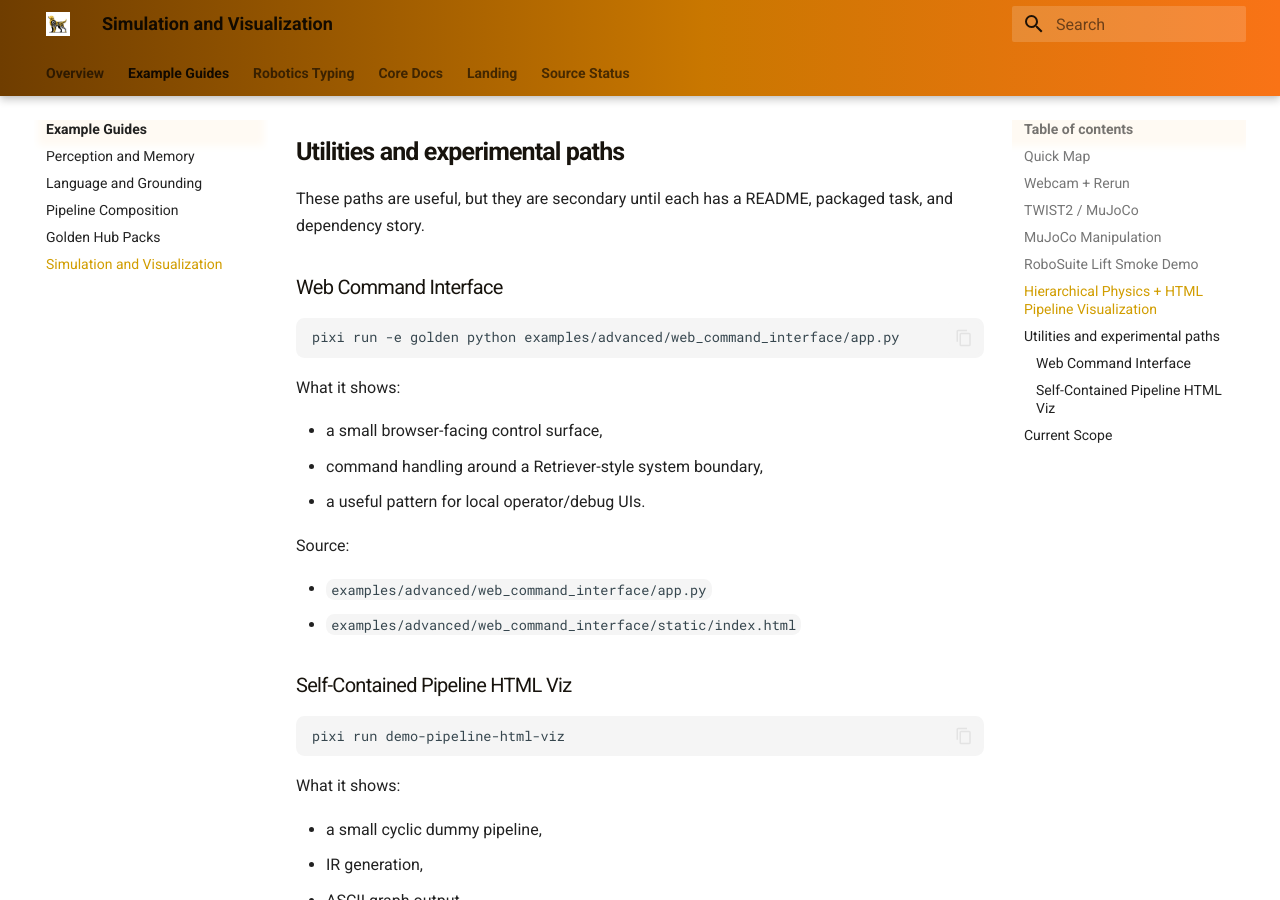
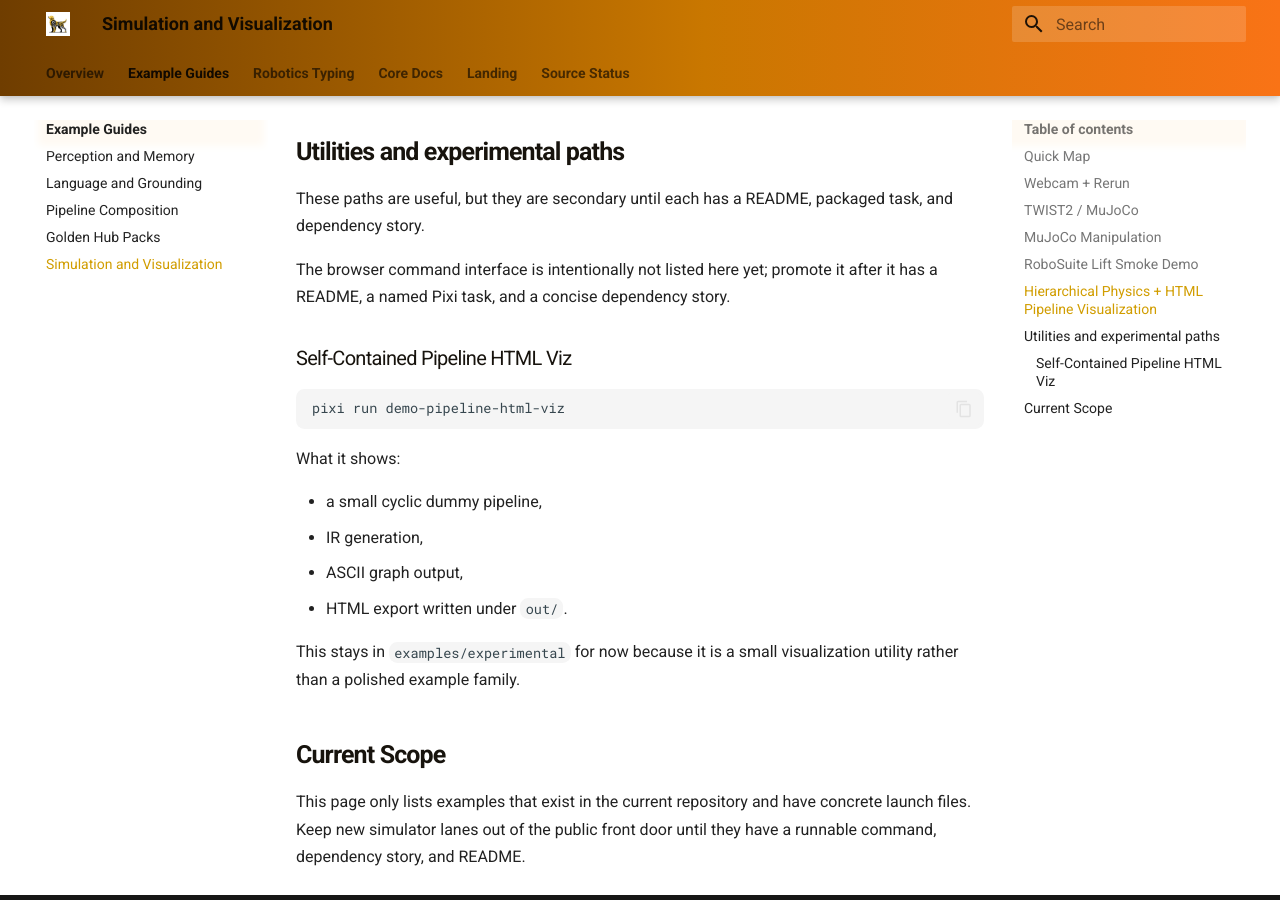
Before and after one commit to openretriever/golden-retriever, an MkDocs documentation site: the page built from docs/examples/simulation_and_visualization_v1.md, in a window 1280 px wide and 900 px high, scrolled down 3207 px. Built offline with MkDocs 1.6.1 and Material for MkDocs 9.7.7, drawn with Linux system fonts in a browser that asks for light colours.

Commit message:
docs(examples): align Golden visualization examples with public APIs

````diff
--- a/docs/examples/simulation_and_visualization_v1.md
+++ b/docs/examples/simulation_and_visualization_v1.md
@@ -118,22 +118,7 @@ Source:
 
 These paths are useful, but they are secondary until each has a README, packaged task, and dependency story.
 
-### Web Command Interface
-
-```bash
-pixi run -e golden python examples/advanced/web_command_interface/app.py
-```
-
-What it shows:
-
-- a small browser-facing control surface,
-- command handling around a Retriever-style system boundary,
-- a useful pattern for local operator/debug UIs.
-
-Source:
-
-- `examples/advanced/web_command_interface/app.py`
-- `examples/advanced/web_command_interface/static/index.html`
+The browser command interface is intentionally not listed here yet; promote it after it has a README, a named Pixi task, and a concise dependency story.
 
 ### Self-Contained Pipeline HTML Viz
 
--- a/docs/llms.txt
+++ b/docs/llms.txt
@@ -23,7 +23,7 @@ GoldenRetriever is not the core runtime. The runtime package is `retriever-core`
 
 ## Current Hub Type-Pack Direction
 
-The core runtime provides registry and Hub mechanics. GoldenRetriever already declares a Hub module manifest for applied types such as `WorldState`, `BeliefGraph`, `Skill`, `Plan`, `Trajectory`, and Arrow conversion helpers. The public `hub.use(...)` path becomes usable after the public `retriever-core` package and source repo are live.
+The core runtime provides registry and Hub mechanics. GoldenRetriever already declares a Hub module manifest for applied types such as `WorldState`, `BeliefGraph`, `Skill`, `Plan`, `Trajectory`, and Arrow conversion helpers. The public `hub.use(...)` path becomes usable after `retriever-core`, the Golden source repo, and the OpenRetriever Hub index are all live.
 
 Expected public reference after cutover:
 
````
Also changed, not shown: examples/advanced/vla_inference_optim/README.md (+4 -4 lines), 4 other files.
